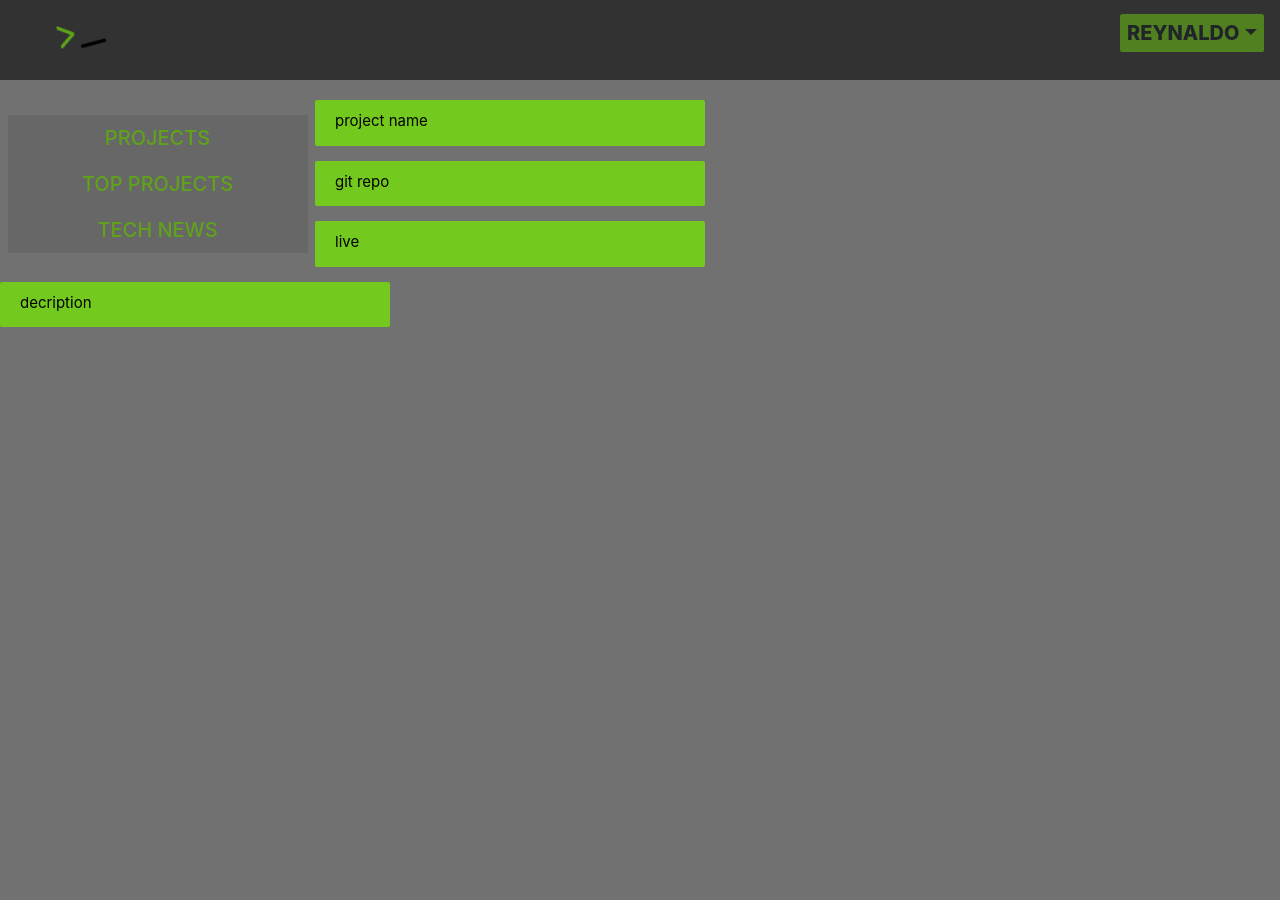
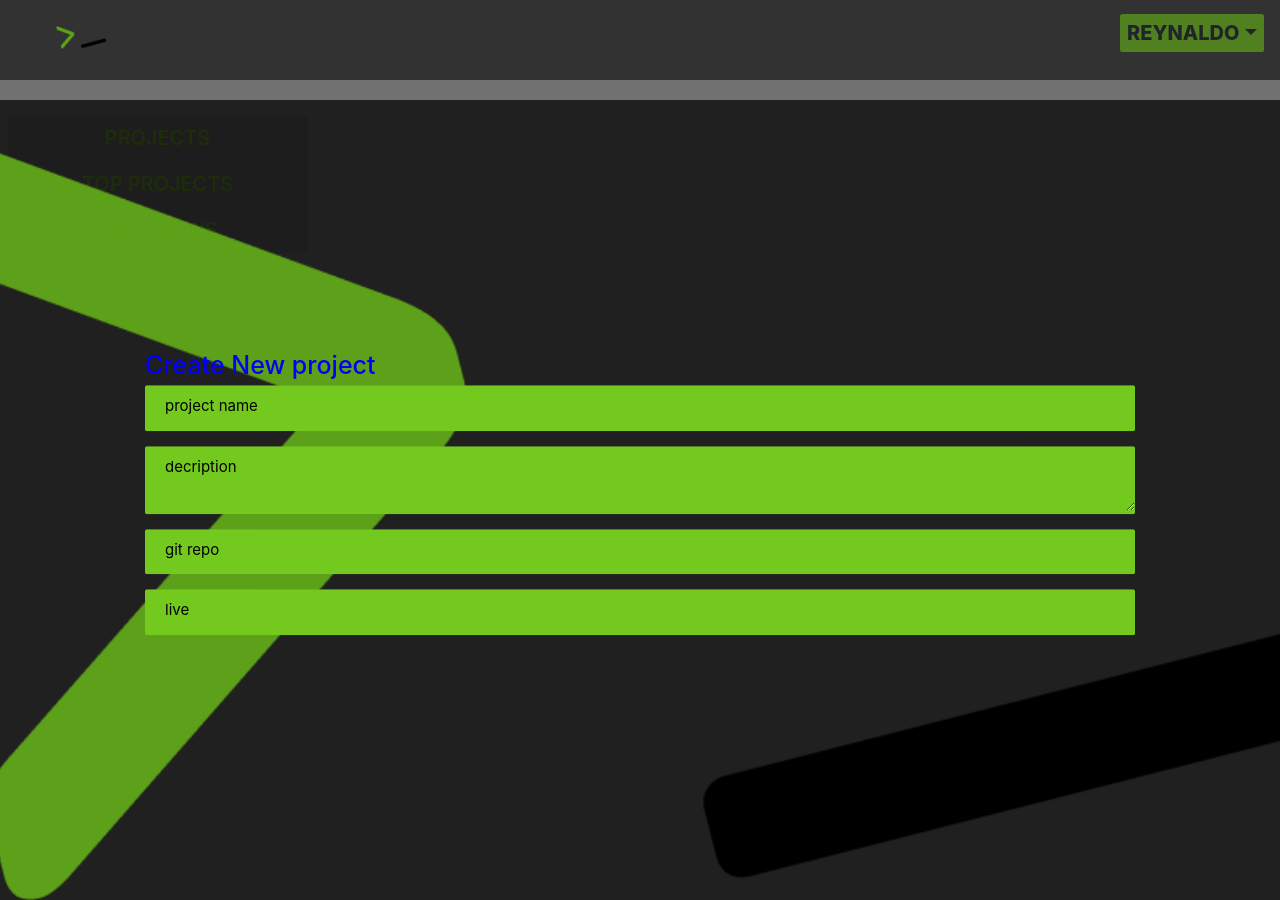
Before and after one commit to redmejia/terminal-app, a React (Create React App) app: page / in a window 1280 px wide. Before the commit the page ends 800 px from the top, so only its background shows below. Built offline with nearby package versions, Linux system fonts and the light colour scheme.

Commit message:
create new project component and style

```diff
--- a/src/Components/Pages/CreateProject.js
+++ b/src/Components/Pages/CreateProject.js
@@ -4,17 +4,31 @@ const CreateProject = () => {
 		<>
 
 			{/* <h2 className="heading-primary"> Register </h2> */}
+			<div className="home">
+				<div className="home_box">
+
+					<div className="box-project">
+						<h1 style={{color:"blue"}}>Create New project</h1>
 						<form>
 
 							<input
-					className="form-box__inputs"
+								className="box-project__inputs"
 								type="text"
 								placeholder="project name"
 							// onChange={onHandle_Email}
 							/>
 
+							<textarea
+								className="box-project__inputs"
+								// rows="20"
+								// cols="74"
+								placeholder="decription"
+
+							/>
+
 							<input
-					className="form-box__inputs"
+
+								className="box-project__inputs"
 								type="text"
 
 								placeholder="git repo"
@@ -22,20 +36,18 @@ const CreateProject = () => {
 							/>
 
 							<input
-					className="form-box__inputs"
+
+								className="box-project__inputs"
 								type="text"
 								placeholder="live"
 							// onChange={onHandle_Email}
 							/>
 
-				<input
-					className="form-box__inputs"
-					rows="4"
-					cols="74"
-					placeholder="decription"
+						</form>
+					</div>
+				</div>
 
-				/>
-			</form>
+			</div>
 		</>
 		// <div className="home">
 		// 	<div className="home__box">
--- a/src/Styles/Components/Forms/_forms.scss
+++ b/src/Styles/Components/Forms/_forms.scss
@@ -1,18 +1,25 @@
 .form-box {
-	width: 40rem;
+	position: absolute;
+	top: 50%;
+	left: 50%;
+	transform: translate(-50%, -50%);
 
-	position: absolute;
+	// width: 40rem;
 
-	top: 20%;
-	right: -15%;
+	// position: absolute;
 
-	margin-top: 40rem;
+	// top: 20%;
+	// right: -15%;
 
-	transform: translate(-50%, -50%);
+	// margin-top: 40rem;
+
+	// transform: translate(-50%, -50%);
 
 	// background-color: red;
 
 	&__inputs {
+
+		// height: 43rem;
 		font-size: 1.5rem;
 		font-family: inherit; // inherit the font family set for the page
 		color: inherit;
@@ -23,7 +30,7 @@
 
 		border: none;
 		border-bottom: 3px solid transparent;
-		width: 35rem;
+		width: 34rem;
 		display: block;
 		transition: all 0.3s;
 
@@ -31,10 +38,9 @@
 
 		transition: all 0.3s;
 
-
 		&:focus {
 			outline: none;
-			box-shadow: 0 1rem 2rem rgba(#000, 0.50);
+			box-shadow: 0 1rem 2rem rgba(#000, 0.5);
 			border-bottom: 3px solid #fae105f5;
 		}
 
@@ -44,8 +50,56 @@
 
 		// psudo element
 		&::-webkit-input-placeholder {
-
 			color: black;
 		}
 	}
 }
+
+
+.box-project{
+	// height: 60rem;
+	// width: rem;
+	position: absolute;
+	top: 50%;
+	left: 50%;
+	transform: translate(-50%, -50%);
+
+
+	&__inputs {
+
+		// height: 43rem;
+		align-items: center;
+		font-size: 1.5rem;
+		font-family: inherit; // inherit the font family set for the page
+		color: inherit;
+		padding: 1rem 2rem;
+		border-radius: 2px;
+		background-color: #73c91d;
+		// background-color: #73c91d23;
+
+		border: none;
+		border-bottom: 3px solid transparent;
+		width: 95rem;
+		display: block;
+		transition: all 0.3s;
+
+		margin-bottom: 1.5rem;
+
+		transition: all 0.3s;
+
+		&:focus {
+			outline: none;
+			box-shadow: 0 1rem 2rem rgba(#000, 0.5);
+			border-bottom: 3px solid #fae105f5;
+		}
+
+		&:focus:invalid {
+			border-bottom: 3px solid #fae105f5;
+		}
+
+		// psudo element
+		&::-webkit-input-placeholder {
+			color: black;
+		}
+	}
+}
```
Lines whose indentation alone changed are shown as unchanged.
